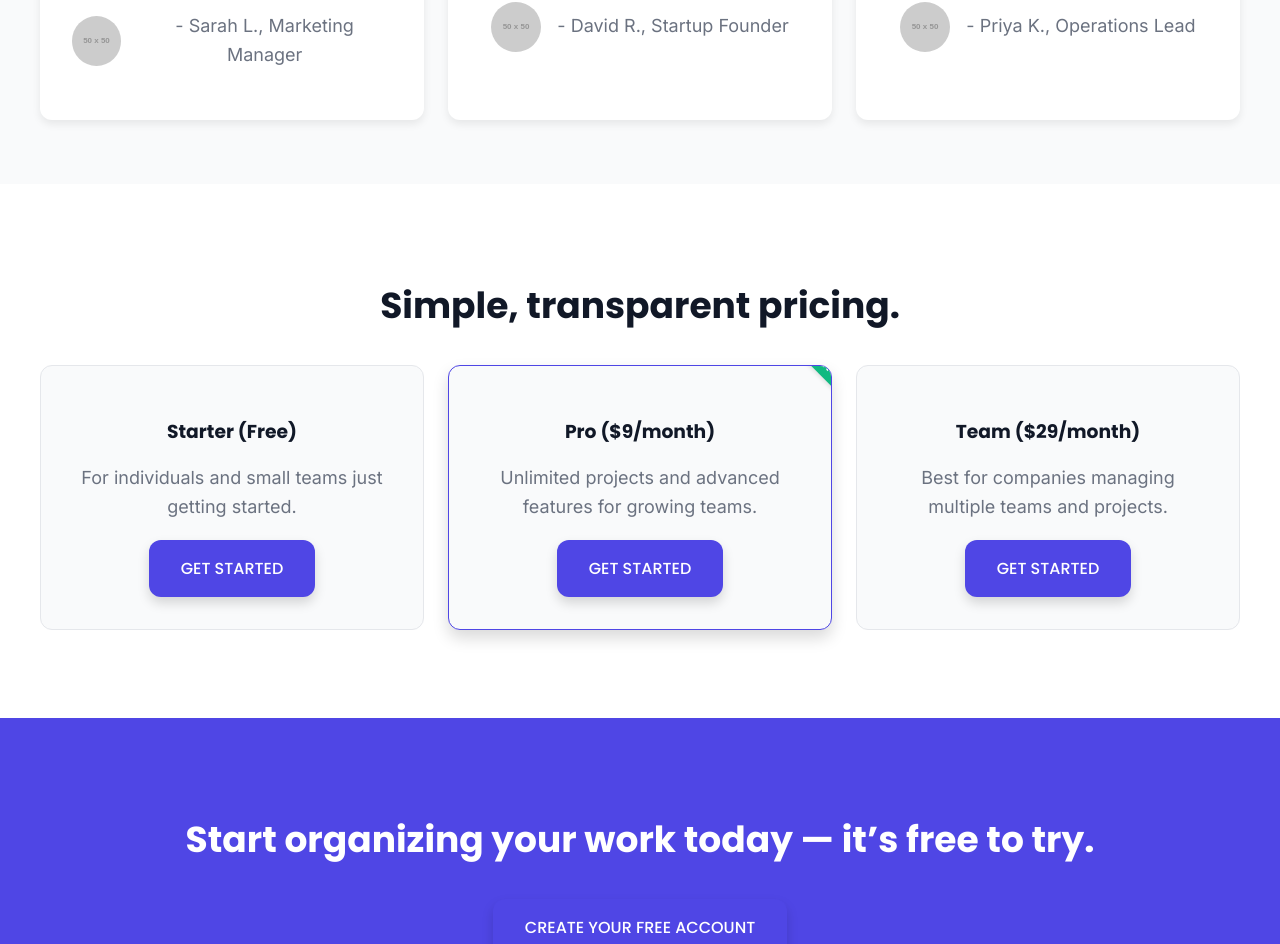
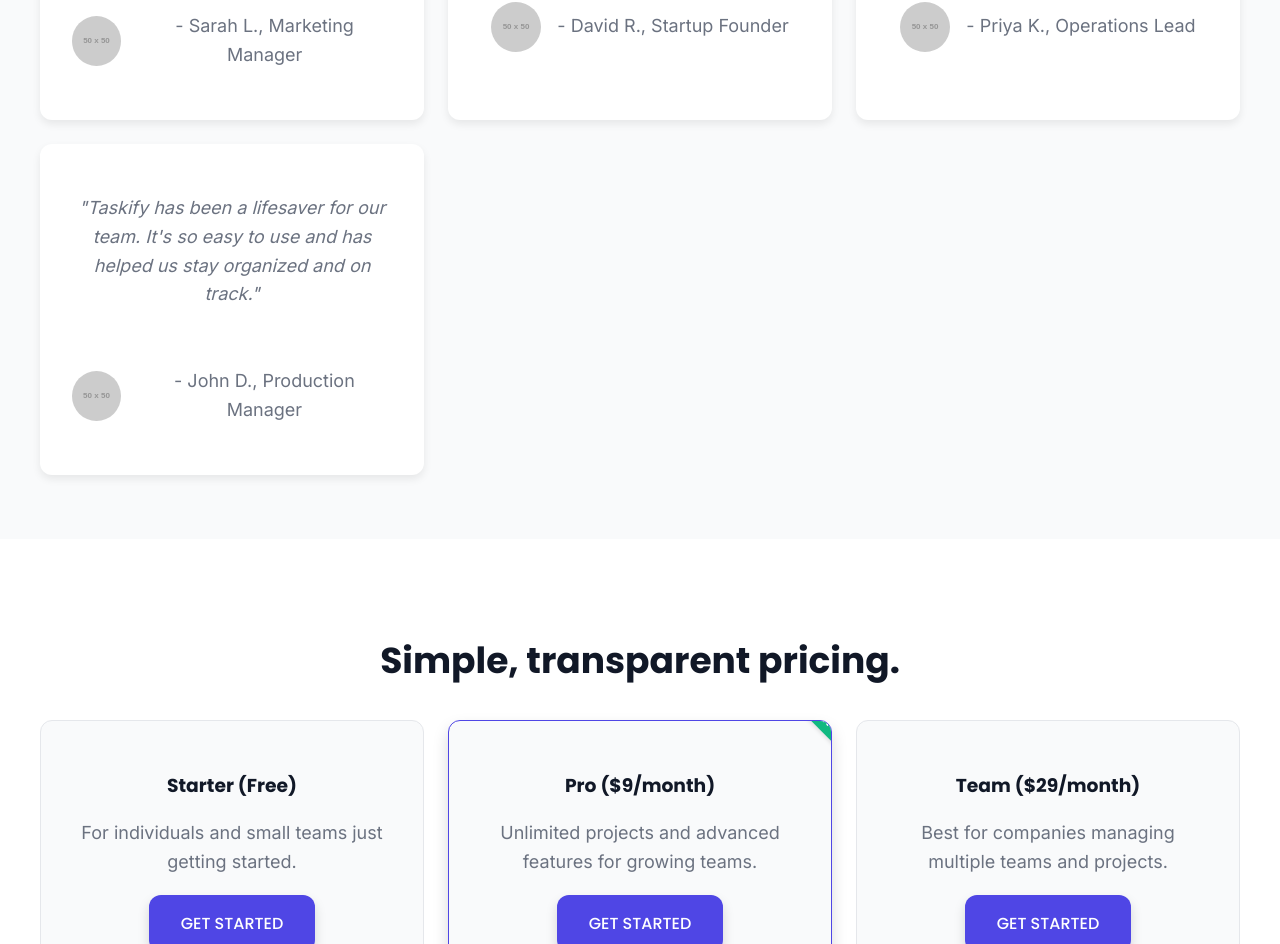
Before and after one commit to MComee/Taskify, a React (Create React App) app: page / in a window 1280 px wide. Shown: the part 1985-2929 px from the top of the page. Built offline with nearby package versions, Linux system fonts and the light colour scheme.

Commit message:
feat: add new testimonial and update title

```diff
--- a/src/App.js
+++ b/src/App.js
@@ -231,6 +231,13 @@ function TestimonialsSection() {
             <p>- Priya K., Operations Lead</p>
           </div>
         </div>
+        <div className="testimonial-item">
+          <p>"Taskify has been a lifesaver for our team. It's so easy to use and has helped us stay organized and on track."</p>
+          <div className="testimonial-author">
+            <div className="testimonial-avatar">{/* Avatar for John Doe */}</div>
+            <p>- John D., Production Manager</p>
+          </div>
+        </div>
       </div>
     </section>
   );
```
